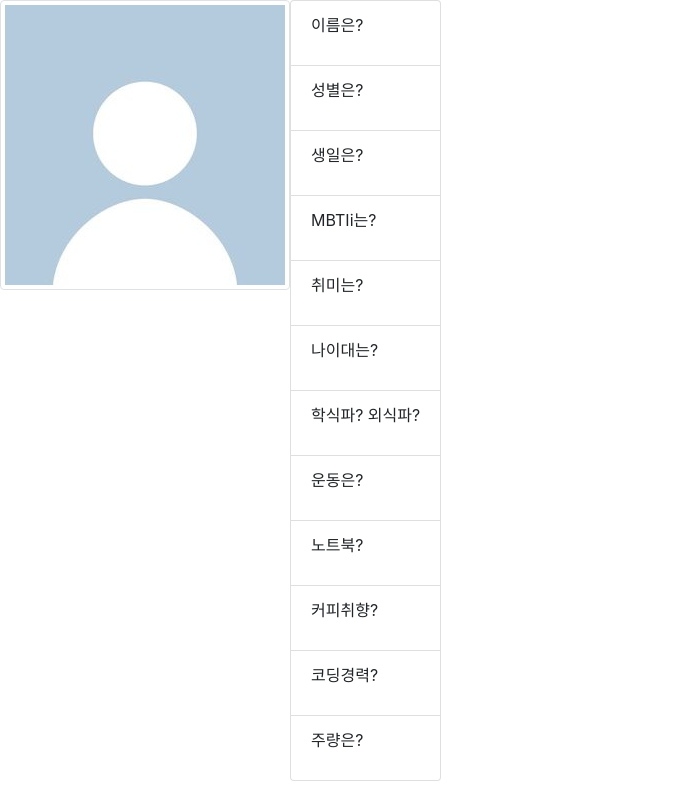
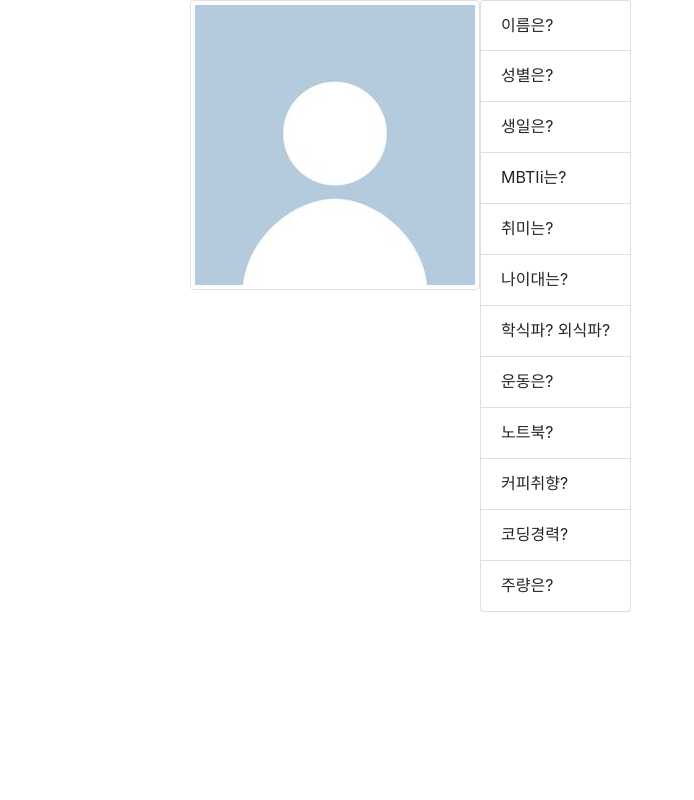
Before and after one commit to lightsaber29/week0_team4, a Flask app: page /qna/1 in a window 1280 px wide. Shown: the whole page, without its empty margins (0-694 px from the left). Run offline with Flask 3, Linux system fonts and the light colour scheme.

Commit message:
Update main.css and detail.html

```diff
--- a/static/css/main.css
+++ b/static/css/main.css
@@ -1,5 +1,6 @@
 body {
-    padding: 0;
-    margin: 0 auto;
+    padding: 0 !important;
+    margin: 0 auto !important;
     width: 900px;
+    height: 100vh;
 }
--- a/templates/detail.html
+++ b/templates/detail.html
@@ -6,6 +6,7 @@
     <meta http-equiv='X-UA-Compatible' content='IE=edge'>
     <title>Page Title</title>
     <meta name='viewport' content='width=device-width, initial-scale=1'>
+    <link rel='stylesheet' type='text/css' media='screen' href="{{ url_for('static', filename='css/main.css') }}">
     <link rel='stylesheet' type='text/css' media='screen' href='bootstrapPratice.css'>
     <link rel="stylesheet" href="https://cdn.jsdelivr.net/npm/bootstrap@4.6.0/dist/css/bootstrap.min.css"
         integrity="sha384-B0vP5xmATw1+K9KRQjQERJvTumQW0nPEzvF6L/Z6nronJ3oUOFUFpCjEUQouq2+l" crossorigin="anonymous">
@@ -23,6 +24,7 @@
 
         ul>li {
             list-style: none;
+            height: 51px;
         }
     </style>
 </head>
@@ -33,7 +35,7 @@
             <div class="jungler">
                 <div class="profile-format">
                     <div class="profile-img">
-                        <img src="{{ url_for('static', filename='/img/no_user.jpg') }}" class="img-thumbnail" alt="">
+                        <img src="{{ url_for('static', filename='img/no_user.jpg') }}" class="img-thumbnail" alt="">
                     </div>
                     <div class="profile-data">
                         <ul class="list-group list-group-numbered">
```
